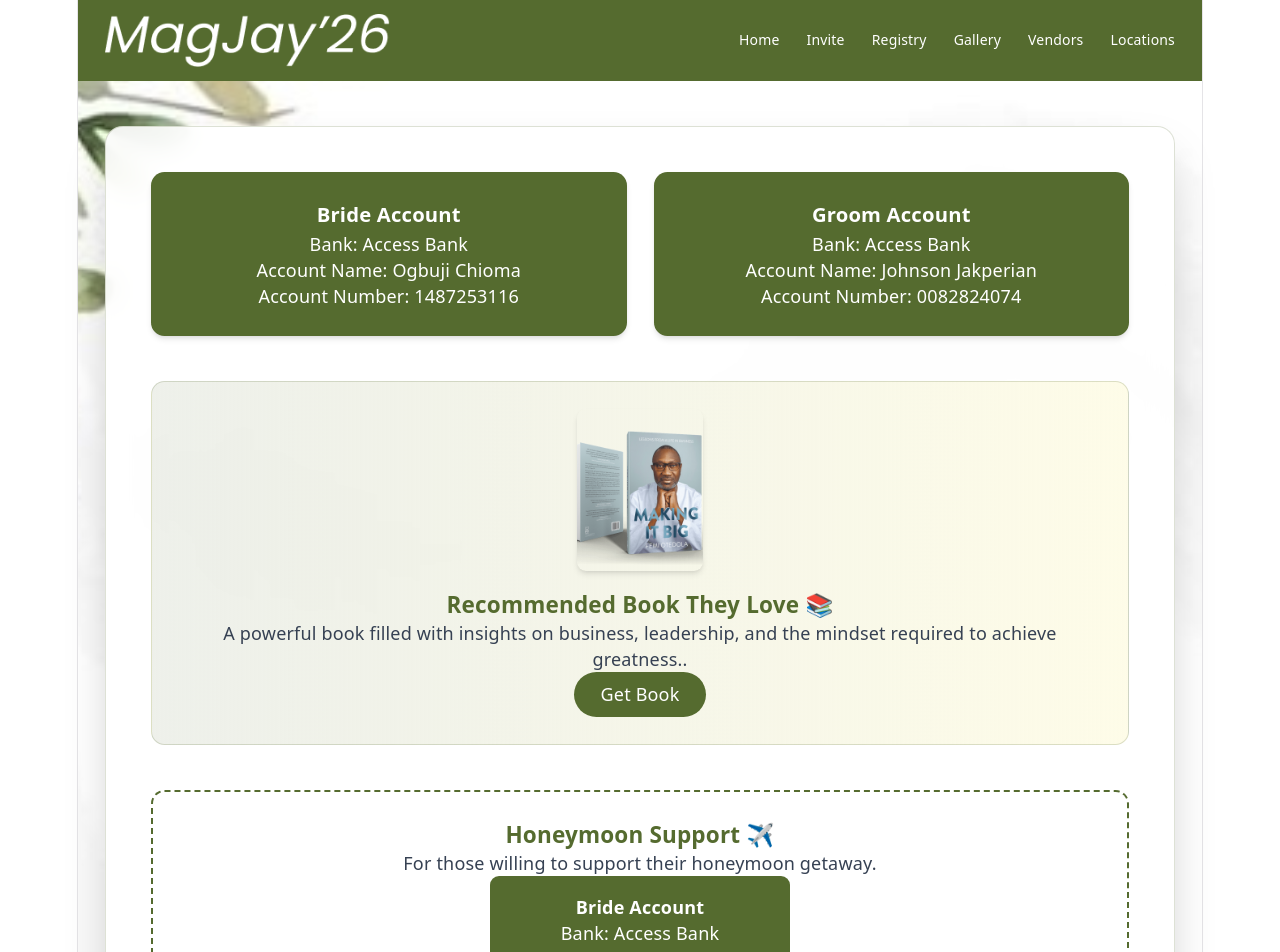
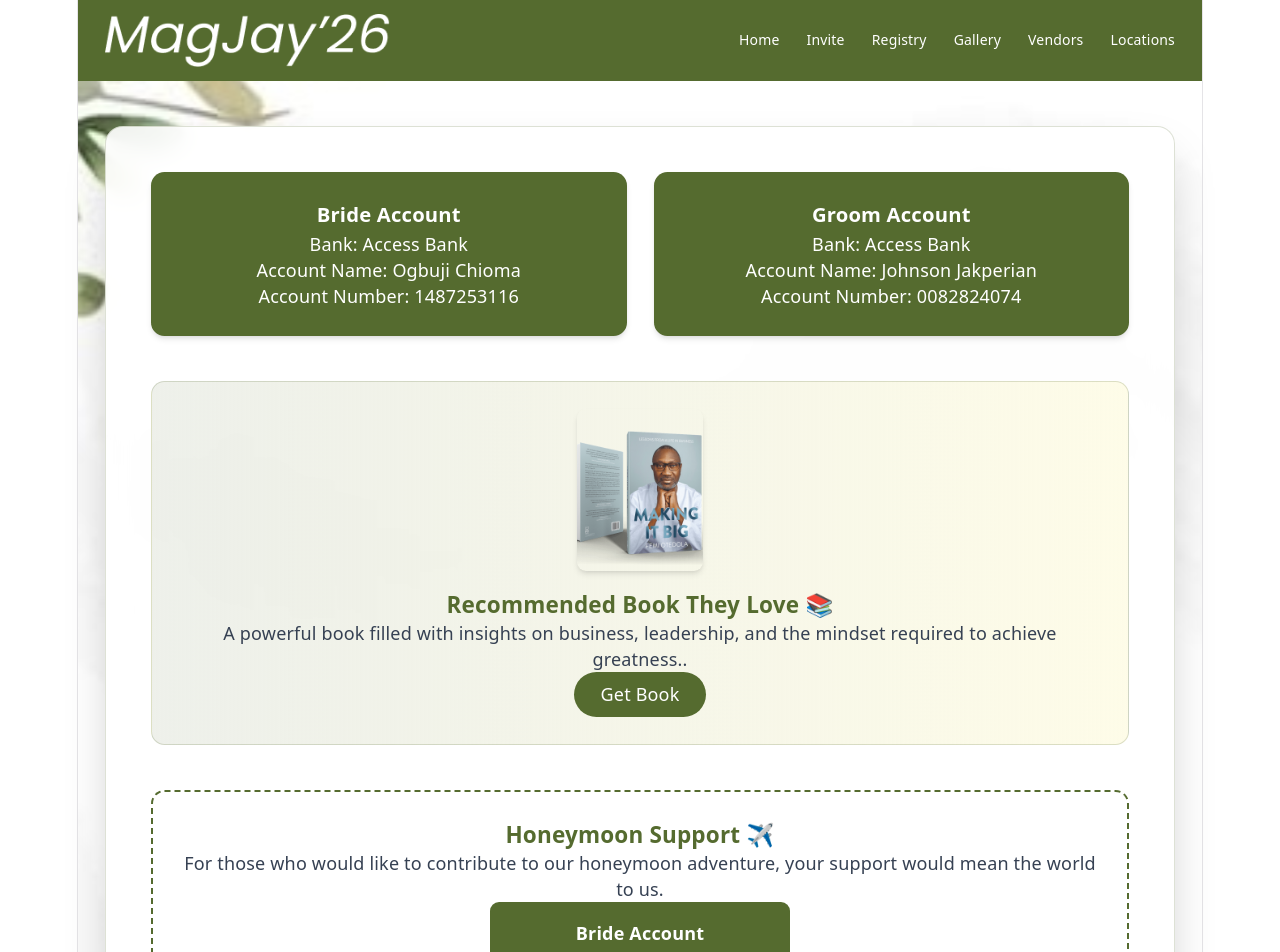
Before and after one commit to UjahCollins/magjay, a React (Vite) app: page /registry in a window 1280 px wide. Shown: the top 952 px of the page. Built offline with nearby package versions, Linux system fonts and the light colour scheme.

Commit message:
update on gift

```diff
--- a/src/pages/Registry.tsx
+++ b/src/pages/Registry.tsx
@@ -75,7 +75,7 @@ const Registry = () => {
           </p>
 
           <p className="text-gray-700 mb-4">
-            For those willing to support their honeymoon getaway.
+            For those who would like to contribute to our honeymoon adventure, your support would mean the world to us.
           </p>
 
           <div className="bg-[#556B2F] text-white rounded-lg p-4 inline-block">
```
